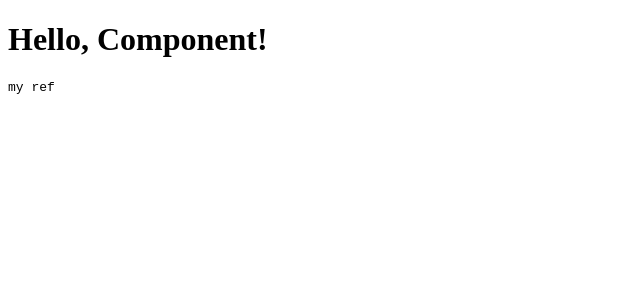
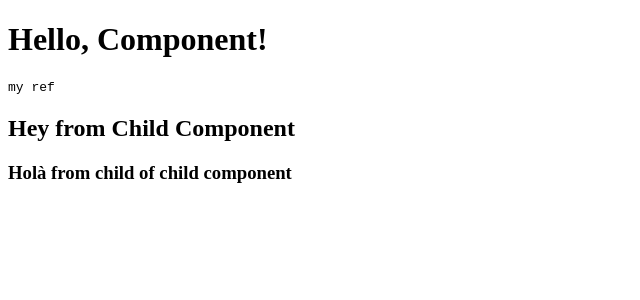
Before and after one commit to remiconnesson/vitest-nuxt, a Nuxt app: page / in a window 1280 px wide. Shown: the top 300 px of the page, without its empty margins (0-640 px from the left). Built offline with nearby package versions, Linux system fonts and the light colour scheme.

Commit message:
OK: vitest with auto imports of components

```diff
--- a/app.vue
+++ b/app.vue
@@ -1,5 +1,6 @@
 <template>
   <div>
     <HelloWorld/>
+    <ChildComponent/>
   </div>
 </template>
--- /dev/null
+++ b/components/ChildComponent.vue
@@ -0,0 +1,4 @@
+<template>
+  <h2>Hey from Child Component</h2>
+  <GreatChildComponent/>
+</template>
--- /dev/null
+++ b/components/GreatChildComponent.vue
@@ -0,0 +1,6 @@
+<script>
+</script>
+
+<template>
+  <h3>Holà from child of child component</h3>
+</template>
--- a/package.json
+++ b/package.json
@@ -13,6 +13,7 @@
     "jsdom": "^20.0.0",
     "nuxt": "3.0.0-rc.4",
     "unplugin-auto-import": "^0.9.1",
+    "unplugin-vue-components": "^0.20.1",
     "vitest": "^0.16.0"
   }
 }
```
Also changed, not shown: vitest.config.js (+7 -3 lines), 2 other files (tests, documents, lock files or other folders).
